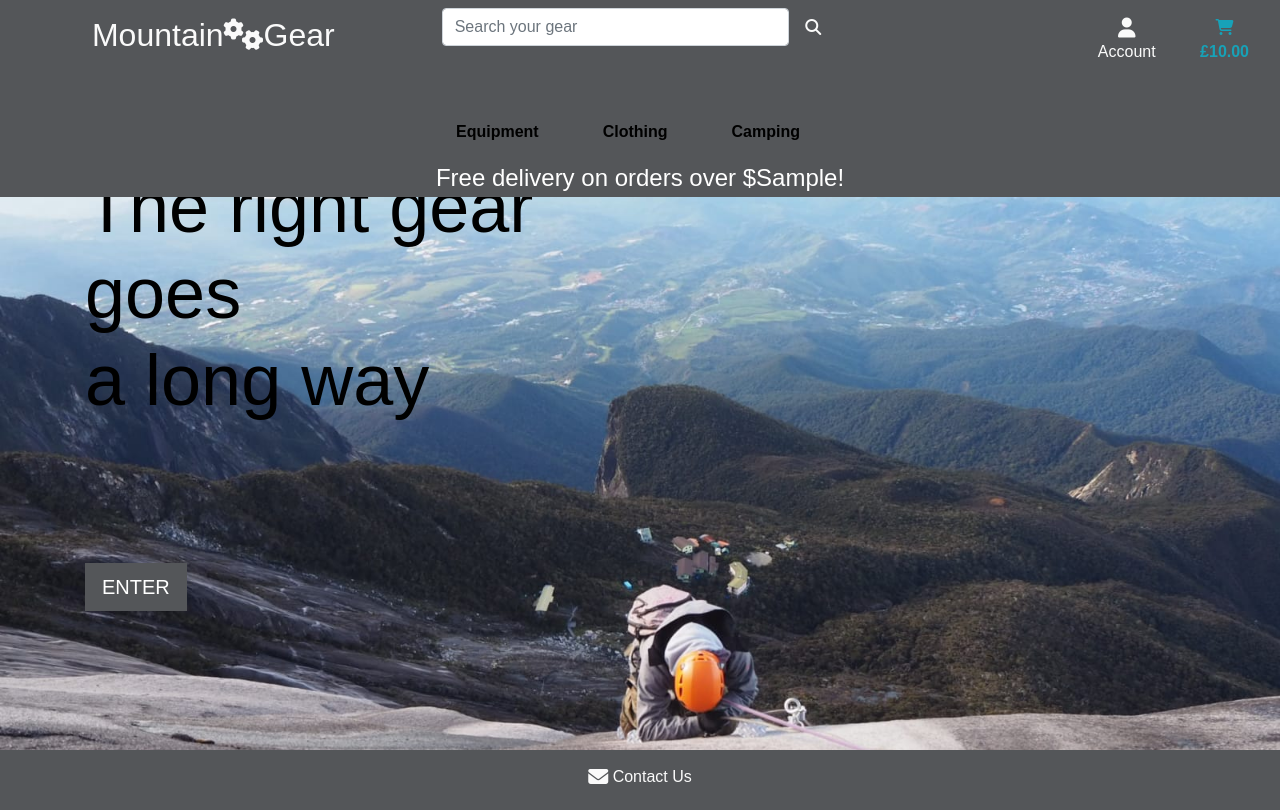
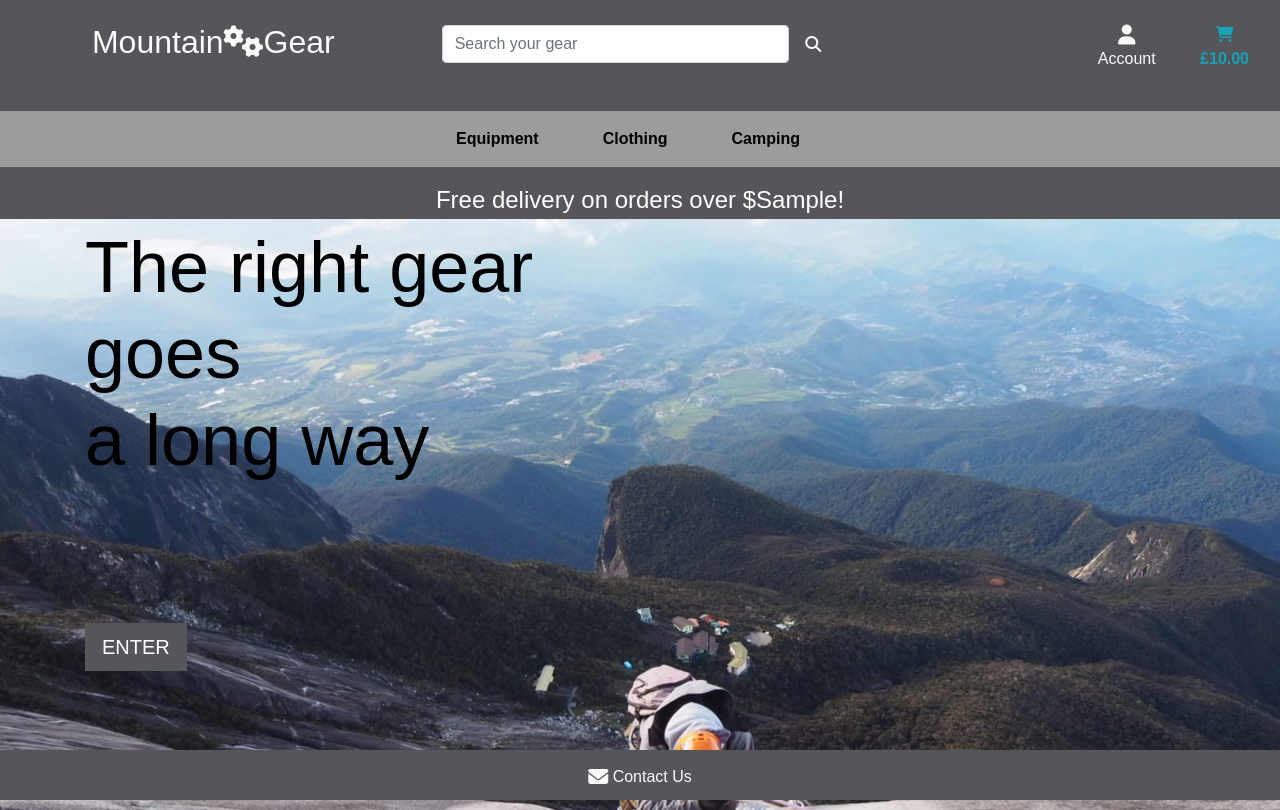
Before and after one commit to mattyImry/Mountain-Gear_MS4-Code-Institute, a Django app: template home/templates/home/index.html in a window 1280 px wide. Before the commit the page ends 784 px from the top, so only its background shows below. Run offline with Django 3.2, Linux system fonts and the light colour scheme; the template is opened without the code that fills it: most values are stand-ins (such as "Sample title", 1, 10 or a date in 2020); some libraries are stand-ins or nearby versions.

Commit message:
Add styling to landing page

```diff
--- a/home/templates/home/index.html
+++ b/home/templates/home/index.html
@@ -11,7 +11,7 @@
 
 
 {% block content %}
-    <div class="container h-100 ">
+    <div class="container h-100 slogan">
         <div class="row h-100">
             <div class="col-12 d-flex ">
                 <h2 class=" display-3 text-black">The right gear <br> goes<br> a long way</h2>
--- a/static/css/base.css
+++ b/static/css/base.css
@@ -11,11 +11,19 @@ body  {
 
 /* Landing Page */
 
-.mobile-header,
+
 .header-home{
     background-color: #545659 !important;
+    padding-top: 15px;
 }
 
+.mobile-header {
+    background-color: #9c9c9c;
+}
+
+.slogan {
+    margin-top: 60px;
+}
 
 a {
     color: #fafafa;
@@ -29,6 +37,10 @@ a:hover {
 
 .header-container {
     padding-top: 164px;
+}
+
+.search-box {
+    padding-top: 10px;
 }
 
 .page-footer {
--- a/templates/base.html
+++ b/templates/base.html
@@ -42,13 +42,13 @@
     </head>
     <body>
         <header class="container-fluid fixed-top ">
-            <div class="row header-home pt-lg-2 d-none d-lg-flex " id="topnav">
+            <div class="row header-home d-none d-lg-flex top-header" id="topnav">
                 <div class="col text-center">
                     <a href="{% url 'home' %}" class="nav-link logo-link">
                         <h2 class="logo-text">Mountain<i class="fas fa-cogs"></i>Gear</h2>
                     </a>
                 </div>
-                <div class="col">
+                <div class="col search-box">
                     <form action="" method="GET">
                         <div class="input-group w-100">
                             <input type="text" name="q" class="form-control rounded" placeholder="Search your gear">
@@ -102,7 +102,7 @@
                 </div>
             </div>
             <div class="row   ">
-                <nav class="navbar navbar-expand-lg navbar-light bg-light w-100 mobile-header">
+                <nav class="navbar navbar-expand-lg navbar-light w-100 mobile-header">
                     <button class="navbar-toggler" type="button" data-toggle="collapse" data-target="#main-nav"
                         aria-controls="main-nav" aria-expanded="false" aria-label="Toggle navigation">
                         <span class="navbar-toggler-icon"></span>
```
Also changed, not shown: README.md.
